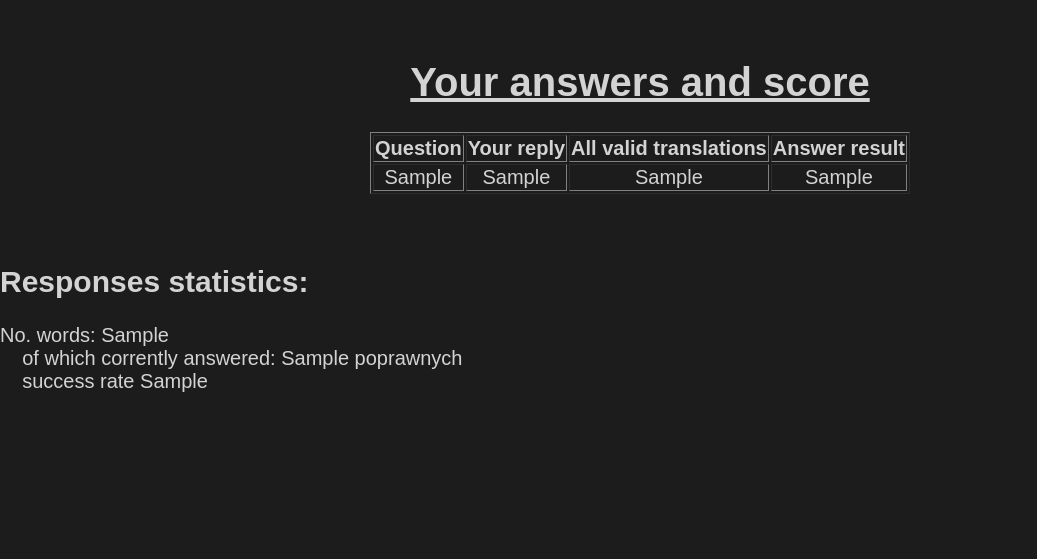
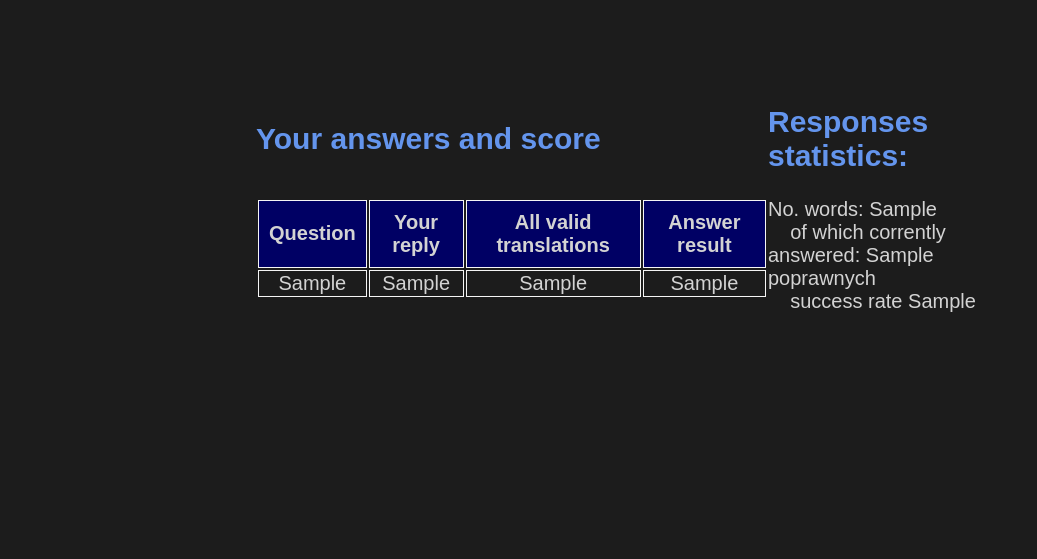
Before and after one commit to MarcinSienkiewicz/learnWords, a Django app: template wordLearn/templates/results.html in a window 1280 px wide. Shown: the part 51-610 px from the top of the page, without its empty margins (0-1037 px from the left). Run offline with Django 4.2, Linux system fonts and the light colour scheme; the template is opened without the code that fills it: most values are stand-ins (such as "Sample title", 1, 10 or a date in 2020).

Commit message:
css to results added

```diff
--- a/wordLearn/static/css/base_layout.css
+++ b/wordLearn/static/css/base_layout.css
@@ -144,10 +156,48 @@ a:hover{
     background-color: #3f3f3f;
 }
 
-#guessing-bg{
-    width: 100%;
-    height: 100%;
-    display: flex;
-    justify-content: center;
+/* STATISTICS and RESPONSES part */
+#gridContainer{
+    margin-top: 10vh;
+    margin-left: 20vw;
+    width: 60vw;
+    height: 60vh;
+
+    display: grid;
+    grid-template-rows: 1fr 7fr;
+    grid-template-columns: 2fr 1fr;
+}
+
+#tableHeader{
+    font-weight: 600;
+    color: cornflowerblue;
+    grid-area: 1/1/2/2;
+    align-self: center;
+}
+
+#resultsTable{
+    grid-area: 2/1/3/2;
+}
+
+#statisticsHeader{
+    font-weight: 600;
+    color: cornflowerblue;
+    grid-area: 1/2/2/3;
+    align-self: center;
+}
+
+#statistics{
+    grid-area: 2/2/3/3;
+}
+
+/* /result/ table */
+.tableBorder{
     text-align: center;
+    border: 1px solid whitesmoke;
 }
+#headerRowRes > th{
+    padding: 10px;
+    background-color: rgb(0, 0, 100);
+    font-size: +1;
+    border: 1px solid whitesmoke;
+}
--- a/wordLearn/templates/home.html
+++ b/wordLearn/templates/home.html
@@ -4,8 +4,8 @@
 <center>
 <h1>Records in the database: {{ totalRecords }} <h1>
 
-<h3>Split per category:</h3>
-<table>
+<h3>Word split per category:</h3>
+<table style="text-align:center">
     <tr>
         <th>Level</th>
         <th>Word count</th>
--- a/wordLearn/templates/results.html
+++ b/wordLearn/templates/results.html
@@ -2,31 +2,33 @@
 
 {% block content %}
 
-<center>
-<h1> <u>Your answers and score</u></h1>
-
-<table border="1px" style="text-align: center;">
-    <tr>
+<div id="gridContainer">
+    <h2 id="tableHeader">Your answers and score</h2>
+    <div id="resultsTable">
+        <table id="resultsTableItself">
+            <tr id="headerRowRes">
                 <th>Question</th>
                 <th>Your reply</th>
                 <th>All valid translations</th>
                 <th>Answer result</th>
             </tr>
         {% for row in wyniki %}
-<tr>
-    <td>{{ row.0 }}</td>
-    <td>{{ row.1 }}</td>
-    <td>{{ row.2|safe }}</td>
-    <td>{{ row.3 }}</td>
+        <tr style="padding: 2px">
+            <td class="tableBorder">{{ row.0 }}</td>
+            <td class="tableBorder">{{ row.1 }}</td>
+            <td class="tableBorder">{{ row.2|safe }}</td>
+            <td class="tableBorder">{{ row.3 }}</td>
         </tr>
         {% endfor %}
         </table>
+    </div>
 
-</center>
-<br> <br>
-<h2>Responses statistics:</h2>
+    <h2 id="statisticsHeader">Responses statistics:</h2>
+    <div id="statistics">
         No. words: {{ ile_pytan }} <br>
         &nbsp; &nbsp; of which corrently answered: {{ poprawnych }} <br>
         &nbsp; &nbsp; success rate {{ procent_ok }}
+    </div>
+</div>
 
 {% endblock %}
--- a/wordLearn/views.py
+++ b/wordLearn/views.py
@@ -117,7 +117,6 @@ def result_view(request):
     # odpowiedć do template
 
     results = calculate_result(request.session['user_answers'])
-    print(results[0])
     correct_ans = sum([1 if x[3]=='Correct!' else 0 for x in results])
     prc_correct = f"{correct_ans/len(results):.0%}"
     context = {
```
Also changed, not shown: other parts of wordLearn/static/css/base_layout.css (+61 -49 lines), data_files/steps.md (+51 -29 lines), requirements.txt (added, +12 -0 lines), wordLearn/templates/guessing_game.html (+13 -20 lines), db.sqlite3, 1 other file. Lines whose indentation alone changed are shown as unchanged.
